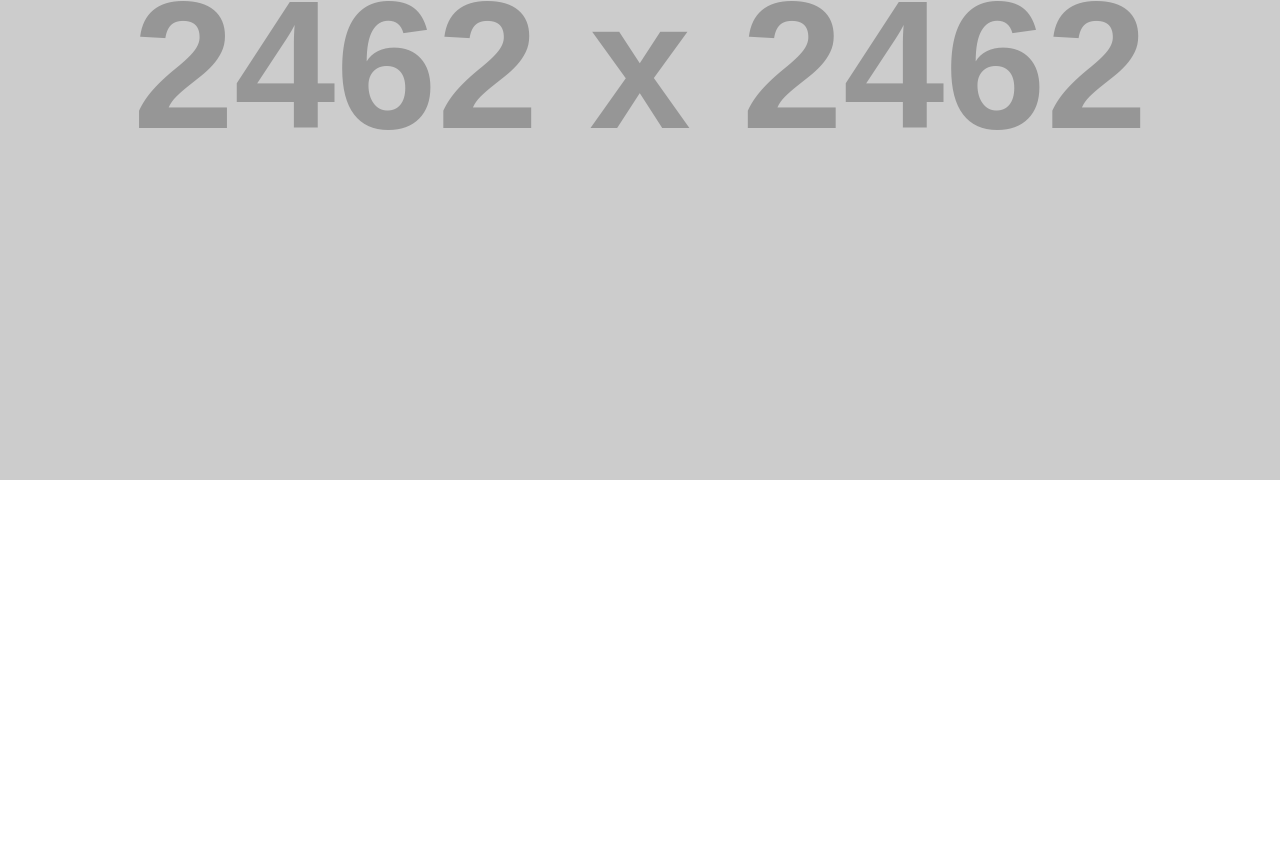
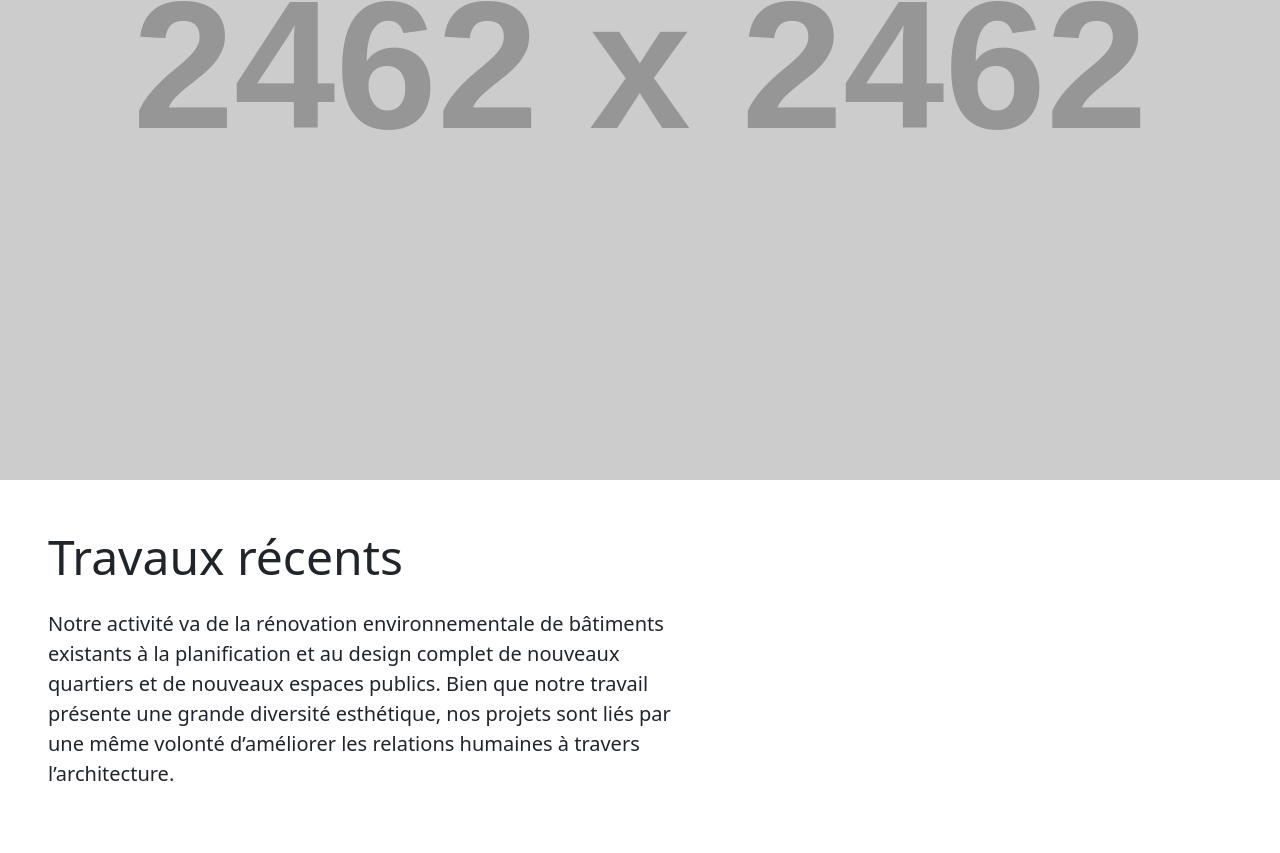
Before and after one commit to p-sthely/sqs-bootstrap, a plain HTML site: page utica/index.html in a window 1280 px wide. Shown: the part 868-1721 px from the top of the page. Before the commit the page ends 1348 px from the top, so only its background shows below. Drawn offline with nearby package versions, Linux system fonts and the light colour scheme; placeholder pictures from the web are drawn by us.

Commit message:
create the title and text card component

```diff
--- a/utica/index.html
+++ b/utica/index.html
@@ -33,6 +33,14 @@
     **************************/
     .object-fit-cover {
       object-fit: cover;
+    }
+
+    /*  title text card
+    **************************/
+    @media(min-width: 992px) {
+      .w-lg-50 {
+        width: 50%;
+      }
     }
   </style>
 </head>
@@ -74,8 +82,18 @@
   </p>
 
   <!-- full viewport image -->
-  <img class="vh-100 w-100 object-fit-cover" src="https://via.placeholder.com/2462"
-    alt="2462x2462 image placeholder">
+  <img class="vh-100 w-100 object-fit-cover" src="https://via.placeholder.com/2462" alt="2462x2462 image placeholder">
+
+  <!-- title text card -->
+  <div class="w-lg-50 ms-lg-5 py-5">
+    <h1 class="display-5 mb-4">Travaux récents</h1>
+    <p class="fw-light fs-5">
+      Notre activité va de la rénovation environnementale de bâtiments existants à la planification et au design complet
+      de nouveaux quartiers et de nouveaux espaces publics. Bien que notre travail présente une grande diversité
+      esthétique, nos projets sont liés par une même volonté d’améliorer les relations humaines à travers
+      l’architecture.
+    </p>
+  </div>
 
   <!-- Optional JavaScript; choose one of the two! -->
 
```
Also changed, not shown: utica/components/title-text-card.html (added, +20 -0 lines).
